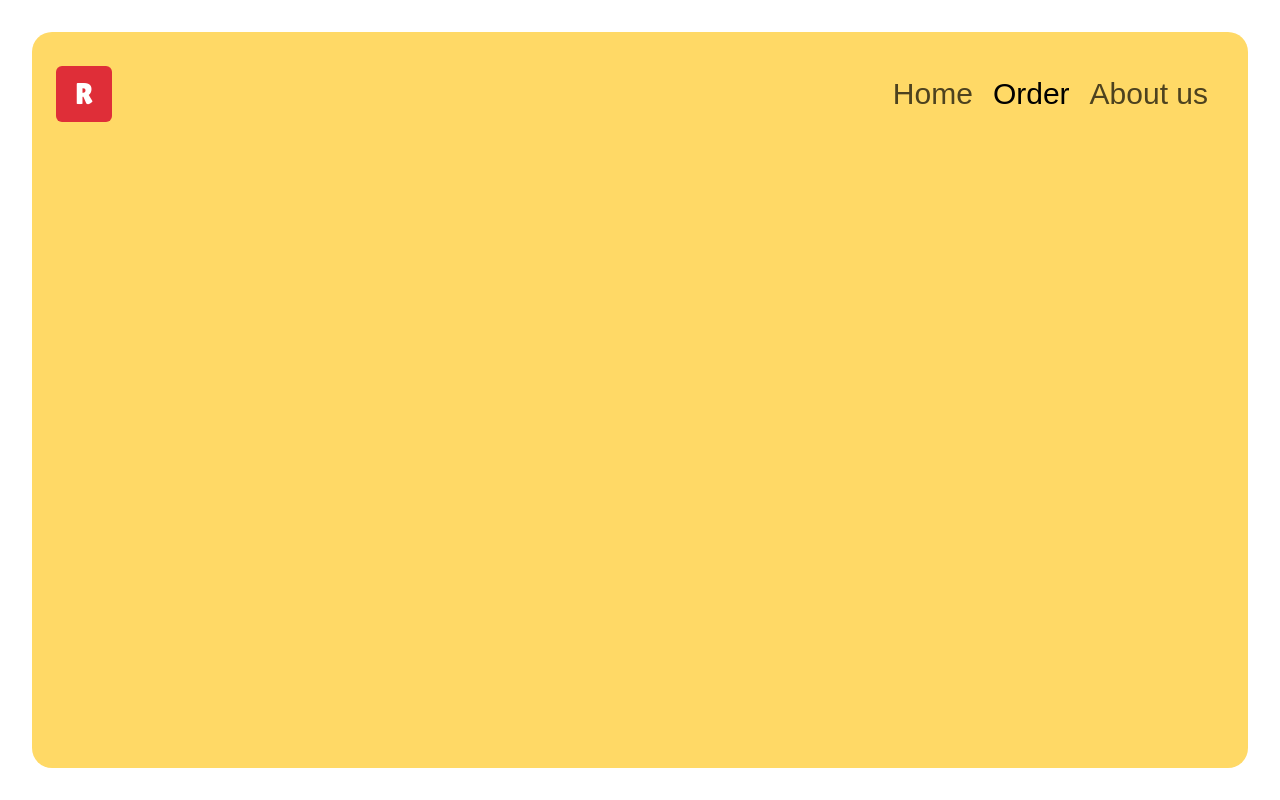
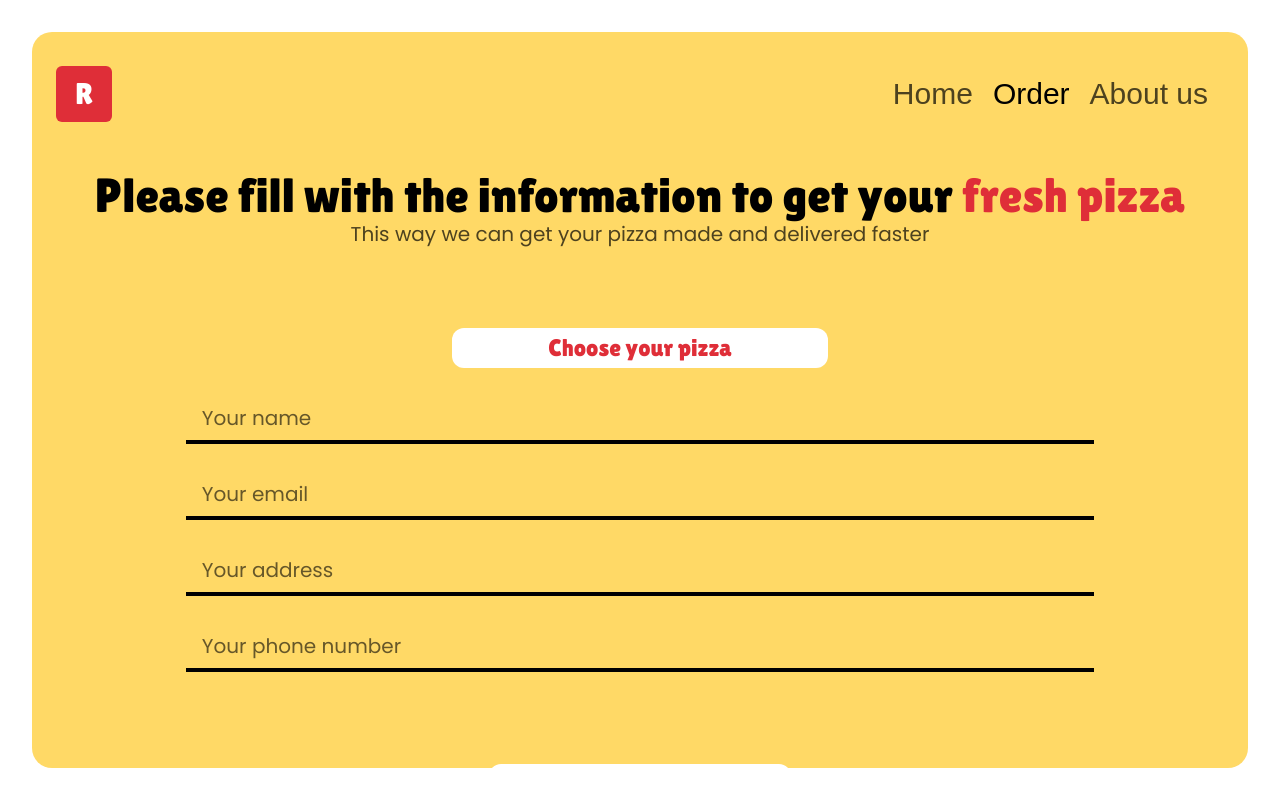
Before and after one commit to TheRafaelFarias/orbital-application-proccess, a Next.js app: page /order in a window 1280 px wide. Built offline with nearby package versions, Linux system fonts and the light colour scheme; a web font is replaced by a local one.

Commit message:
feat: created order page according to design
created input component and with that added react-hook-form library

```diff
--- a/package.json
+++ b/package.json
@@ -19,6 +19,7 @@
     "postcss": "8.4.24",
     "react": "18.2.0",
     "react-dom": "18.2.0",
+    "react-hook-form": "^7.45.1",
     "tailwindcss": "3.3.2",
     "typescript": "5.1.6"
   }
--- /dev/null
+++ b/src/app/order/orderForm.tsx
@@ -0,0 +1,49 @@
+'use client';
+
+import CTAButton from '@/components/CTAButton';
+import Input from '@/components/Input';
+import { useForm } from 'react-hook-form';
+
+const OrderForm: React.FC = () => {
+  const { register, handleSubmit, watch } = useForm();
+
+  const isAllFilled =
+    watch('name') !== '' &&
+    watch('email') !== '' &&
+    watch('address') !== '' &&
+    watch('phoneNumber') !== '';
+
+  return (
+    <form
+      onSubmit={handleSubmit(
+        (data) => console.log(data),
+        (data) => console.log(data)
+      )}
+      className="flex flex-col mt-20 gap-y-7 items-center w-5/6 mx-auto"
+    >
+      <CTAButton name="Choose your pizza" />
+      <Input name="name" register={register} placeholder="Your name" />
+      <Input
+        name="email"
+        register={register}
+        placeholder="Your email"
+        type="email"
+      />
+      <Input name="address" register={register} placeholder="Your address" />
+      <Input
+        name="phoneNumber"
+        register={register}
+        placeholder="Your phone number"
+        type="number"
+      />
+      <CTAButton
+        disabled={!isAllFilled}
+        type="submit"
+        name="Order now"
+        className="mt-16"
+      />
+    </form>
+  );
+};
+
+export default OrderForm;
--- a/src/app/order/page.tsx
+++ b/src/app/order/page.tsx
@@ -1,5 +1,19 @@
+import OrderForm from './orderForm';
+
 const OrderPage: React.FC = () => {
-  return <div />;
+  return (
+    <section className="text-center mx-4 mb-4">
+      <h1 className="text-2xl md:text-5xl text-text">
+        Please fill with the information to get your{' '}
+        <span className="text-highlight">fresh pizza</span>
+      </h1>
+      <p className="text-md md:text-xl font-description text-navbarNotSelected">
+        This way we can get your pizza made and delivered faster
+      </p>
+
+      <OrderForm />
+    </section>
+  );
 };
 
 export default OrderPage;
--- /dev/null
+++ b/src/components/Input.tsx
@@ -0,0 +1,30 @@
+'use client';
+
+import { Path, UseFormRegister } from 'react-hook-form';
+
+interface InputProps<FormValues extends Record<string, any>> {
+  placeholder?: string;
+  type?: string;
+  name: Path<FormValues>;
+  register: UseFormRegister<FormValues>;
+}
+
+const Input = <FormValues extends Record<string, any>>({
+  placeholder,
+  type,
+  register,
+  name,
+}: InputProps<FormValues>) => {
+  return (
+    <div className="border-b-4 py-2 border-black w-full px-4">
+      <input
+        {...register(name, { required: true })}
+        type={type ?? 'text'}
+        placeholder={placeholder}
+        className="text-text w-full text-base md:text-xl font-description font-light bg-transparent outline-none placeholder:text-text placeholder:text-opacity-60"
+      />
+    </div>
+  );
+};
+
+export default Input;
```
Also changed, not shown: 1 other file (tests, documents, lock files or other folders).
